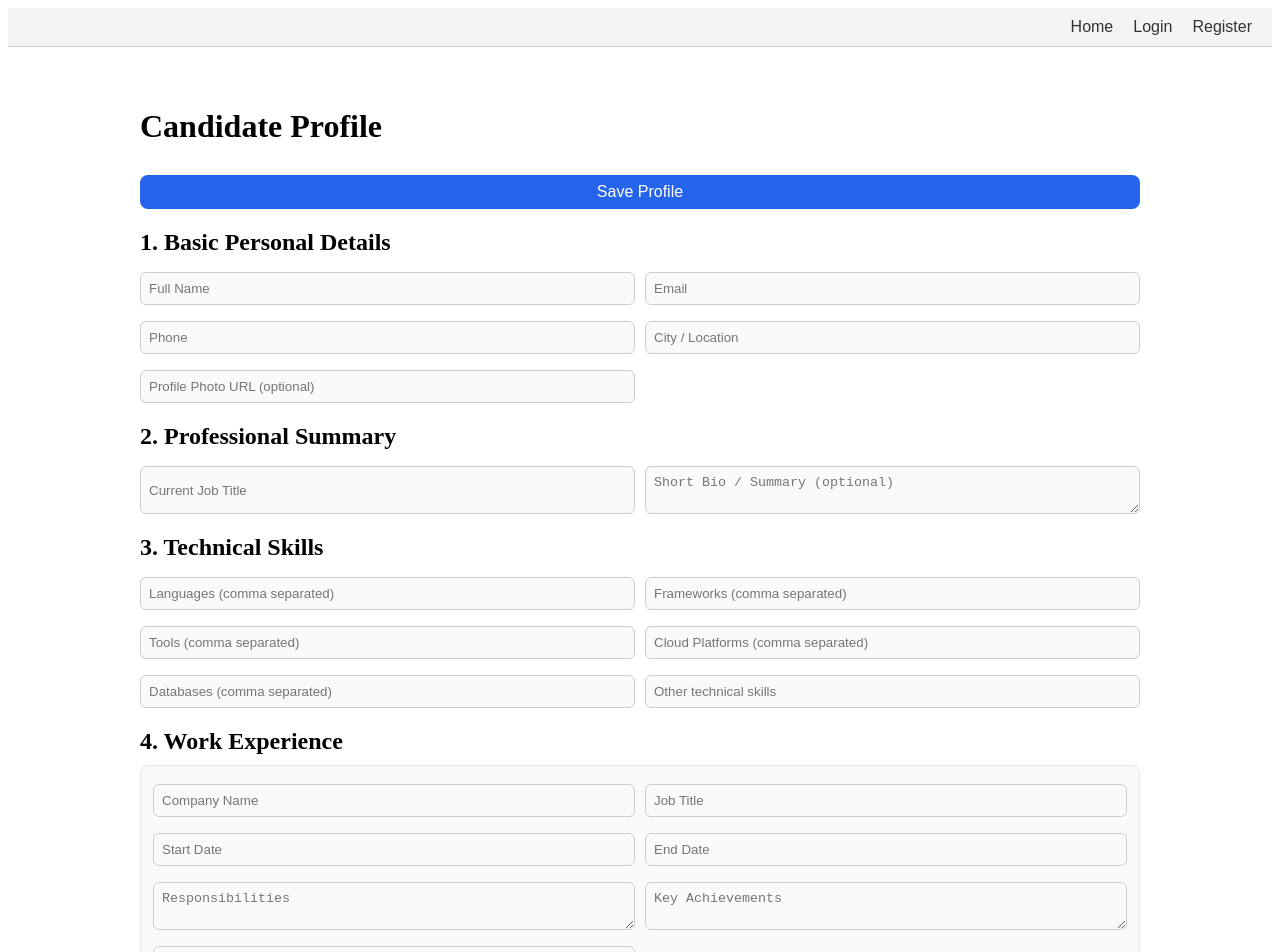
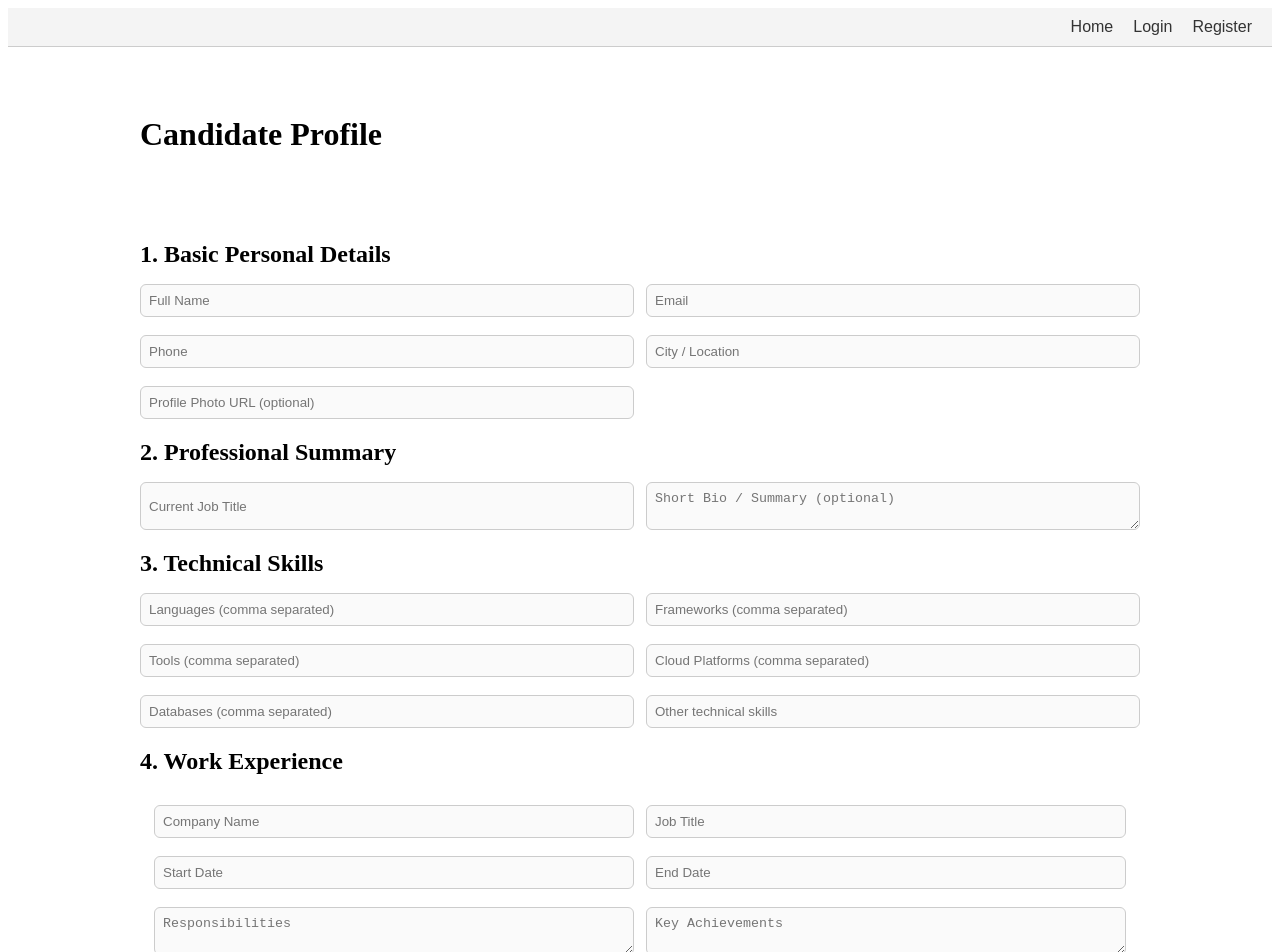
Before and after one commit to krish26mamtora/Recruitment-Process-Management, a React (Vite) app in the folder frontend/: page /candidate/profile in a window 1280 px wide. Shown: the top 952 px of the page. Built offline with nearby package versions, Linux system fonts and the light colour scheme.

Commit message:
Feature: Improved candidate profile section and dashboard experience

```diff
--- a/frontend/src/pages/Candidate/CandidateDashboard.jsx
+++ b/frontend/src/pages/Candidate/CandidateDashboard.jsx
@@ -2,8 +2,11 @@ import React from "react";
 
 const CandidateDashboard = () => {
   return (
-    <div>
-      <h2>CandidateDashboard</h2>
+    <div className="container">
+      <section className="card">
+        <h1>Candidate Dashboard</h1>
+        <p className="muted">Track applications and explore new opportunities.</p>
+      </section>
     </div>
   );
 };
--- a/frontend/src/pages/Candidate/Profile/CandidateProfile.css
+++ b/frontend/src/pages/Candidate/Profile/CandidateProfile.css
@@ -1,12 +1,12 @@
-.candidate-profile-page { max-width: 1000px; margin: 20px auto; padding: 20px; }
+.candidate-profile-page { max-width: 1000px; margin: 24px auto; padding: 24px; }
 .candidate-profile-page h1 { margin-bottom: 10px; }
-.profile-controls { display: flex; gap: 10px; margin-bottom: 20px; }
-.profile-controls input { flex: 1; padding: 8px; }
-.profile-controls button { padding: 8px 12px; }
-.profile-controls .primary { background: #2563eb; color: #fff; border: none; }
+.profile-controls { display: flex; gap: 12px; margin-bottom: 20px; }
+.profile-controls input { flex: 1; }
+.profile-controls button { padding: 10px 12px; }
+.profile-controls .primary { background: var(--primary); color: #fff; border: none; }
 section { margin: 20px 0; }
 h2 { margin-bottom: 10px; }
-.grid-2 { display: grid; grid-template-columns: 1fr 1fr; gap: 10px; }
-.grid-2 input, .grid-2 textarea, .grid-2 select { padding: 8px; }
-.card { border: 1px solid #e5e7eb; padding: 12px; border-radius: 8px; margin-bottom: 12px; background: #fafafa; }
-button.danger { background: #ef4444; color: #fff; border: none; padding: 6px 10px; border-radius: 4px; }
+.grid-2 { display: grid; grid-template-columns: 1fr 1fr; gap: 12px; }
+.grid-2 input, .grid-2 textarea, .grid-2 select { }
+.card { border: 1px solid var(--border); padding: 14px; border-radius: var(--radius); margin-bottom: 12px; background: var(--surface); box-shadow: var(--shadow-sm); }
+button.danger { background: #ef4444; color: #fff; border: none; padding: 8px 12px; border-radius: var(--radius-sm); }
--- a/frontend/src/pages/Candidate/Profile/CandidateProfile.jsx
+++ b/frontend/src/pages/Candidate/Profile/CandidateProfile.jsx
@@ -1,5 +1,6 @@
 import React, { useEffect, useState } from "react";
 import "./CandidateProfile.css";
+import { useParams } from "react-router-dom";
 
 const emptyExperience = { companyName: "", jobTitle: "", startDate: "", endDate: "", responsibilities: "", achievements: "", technologies: "" };
 const emptyEducation = { degree: "", specialization: "", college: "", passingYear: "" };
@@ -7,7 +8,7 @@ const emptyCertification = { name: "", organization: "", validity: "", certifica
 const emptyProject = { title: "", description: "", techStack: "", role: "", link: "" };
 
 const CandidateProfile = () => {
-  const [userId, setUserId] = useState("");
+  const { userId: routeUserId } = useParams();
 
   // Personal
   const [fullName, setFullName] = useState("");
@@ -56,7 +57,7 @@ const CandidateProfile = () => {
   const loadProfile = async (uidParam) => {
     const uidStr = uidParam != null ? String(uidParam) : String(window.localStorage.getItem("userId") || "");
     const uid = Number(uidStr.trim());
-    if (!Number.isFinite(uid) || uid <= 0) { console.warn("No valid userId found in localStorage"); return; }
+    if (!Number.isFinite(uid) || uid <= 0) { console.warn("No valid userId found in localStorage or route"); return; }
     try {
       const res = await fetch(`http://localhost:8081/api/user-profiles/${uid}`);
       if (res.status === 404) { console.info("No profile found for this user. Form will be empty."); return; }
@@ -139,19 +140,27 @@ const CandidateProfile = () => {
 
   useEffect(() => {
     const storedUserId = window.localStorage.getItem("userId");
-    if (storedUserId) {
-      setUserId(storedUserId);
-      loadProfile(storedUserId);
+    const paramUserId = routeUserId ? String(routeUserId) : null;
+    const effectiveUserId = paramUserId || storedUserId;
+    if (effectiveUserId) {
+      loadProfile(effectiveUserId);
     } else {
-      console.warn("No userId in localStorage. Please login.");
+      console.warn("No userId in localStorage or route. Please login.");
     }
-  }, []);
+  }, [routeUserId]);
+
+  const isSelf = (() => {
+    const storedUserId = String(window.localStorage.getItem("userId") || "").trim();
+    const paramUserId = routeUserId ? String(routeUserId).trim() : null;
+    if (!paramUserId) return true; // candidate viewing their own via /candidate/profile
+    return storedUserId !== "" && storedUserId === paramUserId;
+  })();
 
   return (
     <div className="candidate-profile-page">
-      <h1>Candidate Profile</h1>
+      <h1>Candidate Profile {routeUserId ? `(User ID: ${routeUserId})` : ""}</h1>
       <div className="profile-controls">
-        <button className="primary" onClick={saveProfile}>Save Profile</button>
+        {isSelf && (<button className="primary" onClick={saveProfile}>Save Profile</button>)}
       </div>
 
       <section>
```
Also changed, not shown: 1 other file (tests, documents, lock files or other folders).
